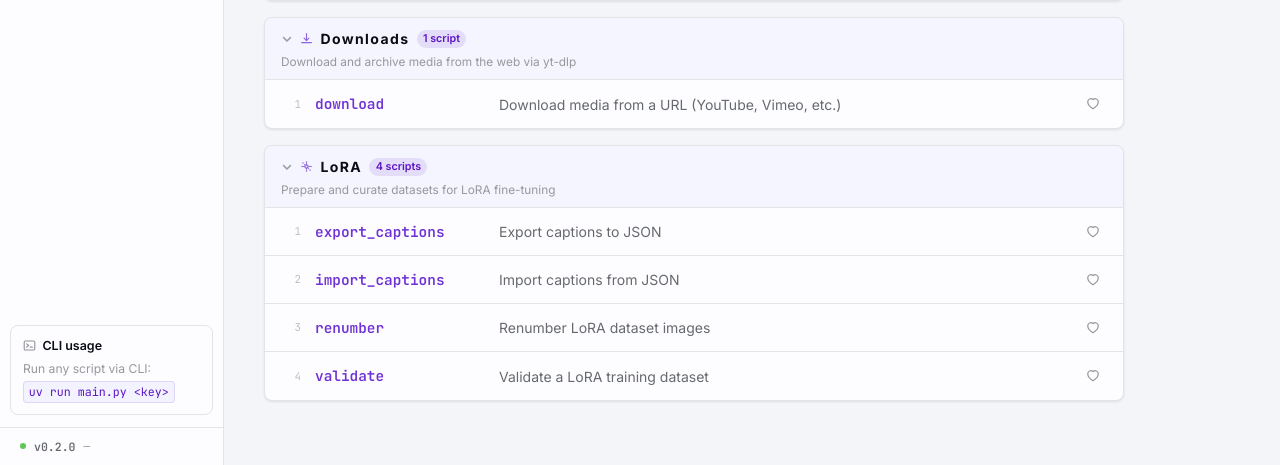
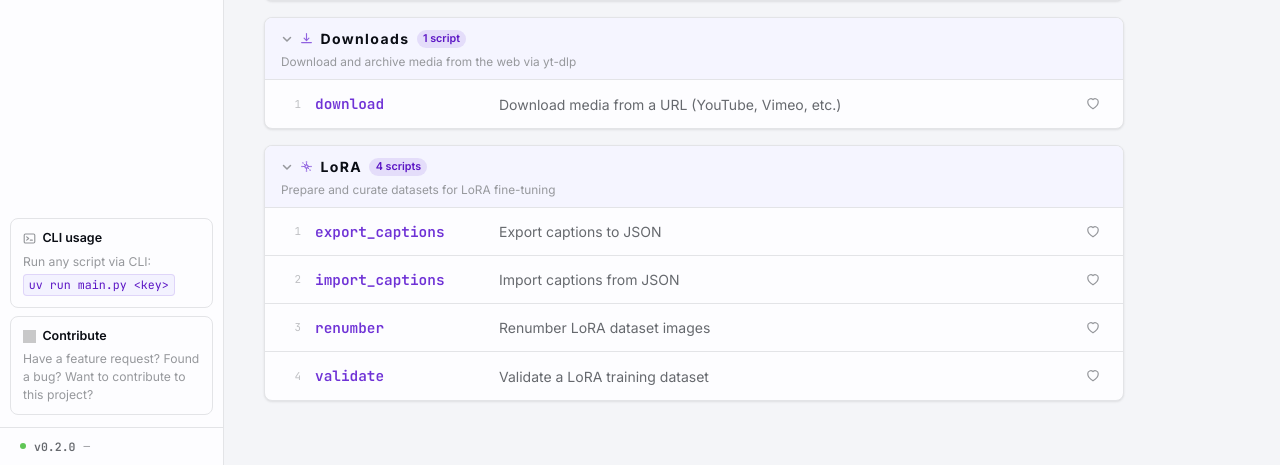
Before and after one commit to ayy-em/scriptorium, a FastAPI app: page / in a window 1280 px wide. Shown: the part 673-1138 px from the top of the page. Run offline with FastAPI, Linux system fonts and the light colour scheme; some libraries are stand-ins or nearby versions; grey boxes are pictures that could not be loaded.

Commit message:
add GitHub contribute card to sidebar
Sits below the CLI usage card, same shape. Full card is a link to
ayy-em/scriptorium. Logo inverted in dark mode via CSS filter.

Co-Authored-By: Claude Sonnet 4.6 <noreply@anthropic.com>

```diff
--- a/webapp/static/style.css
+++ b/webapp/static/style.css
@@ -342,6 +342,29 @@ body {
   border-radius: 4px;
   border: 1px solid color-mix(in oklch, var(--accent) 15%, transparent);
 }
+
+/* ─── Sidebar GitHub card ────────────────────────────────────────────────── */
+.sidebar-github {
+  margin-top: 0.5rem;
+  display: block;
+  text-decoration: none;
+  transition: border-color 150ms ease, background-color 120ms ease;
+}
+
+@media (hover: hover) and (pointer: fine) {
+  .sidebar-github:hover {
+    border-color: var(--accent);
+    background: var(--bg-hover);
+  }
+}
+
+.sidebar-github-logo {
+  display: block;
+  flex-shrink: 0;
+  opacity: 0.55;
+}
+
+html.dark .sidebar-github-logo { filter: invert(1); opacity: 0.6; }
 
 /* ─── Sidebar status bar ─────────────────────────────────────────────────── */
 .sidebar-status {
--- a/webapp/templates/_sidebar.html
+++ b/webapp/templates/_sidebar.html
@@ -53,6 +53,17 @@
     <p class="sidebar-info-text">Run any script via CLI:<br><code style="display:inline-block; margin-top:0.3em;">uv run main.py &lt;key&gt;</code></p>
   </div>
 
+  <a href="https://github.com/ayy-em/scriptorium"
+     target="_blank"
+     rel="noopener noreferrer"
+     class="sidebar-cli sidebar-github">
+    <div class="sidebar-cli-header">
+      <img src="/static/img/github.png" width="13" height="13" alt="" aria-hidden="true" class="sidebar-github-logo">
+      <span class="sidebar-cli-title">Contribute</span>
+    </div>
+    <p class="sidebar-info-text">Have a feature request? Found a bug? Want to contribute to this project?</p>
+  </a>
+
   <div class="sidebar-status">
     <span class="status-dot" title="All systems go"></span>
     <span class="status-version">v{{ version }}</span>
```
